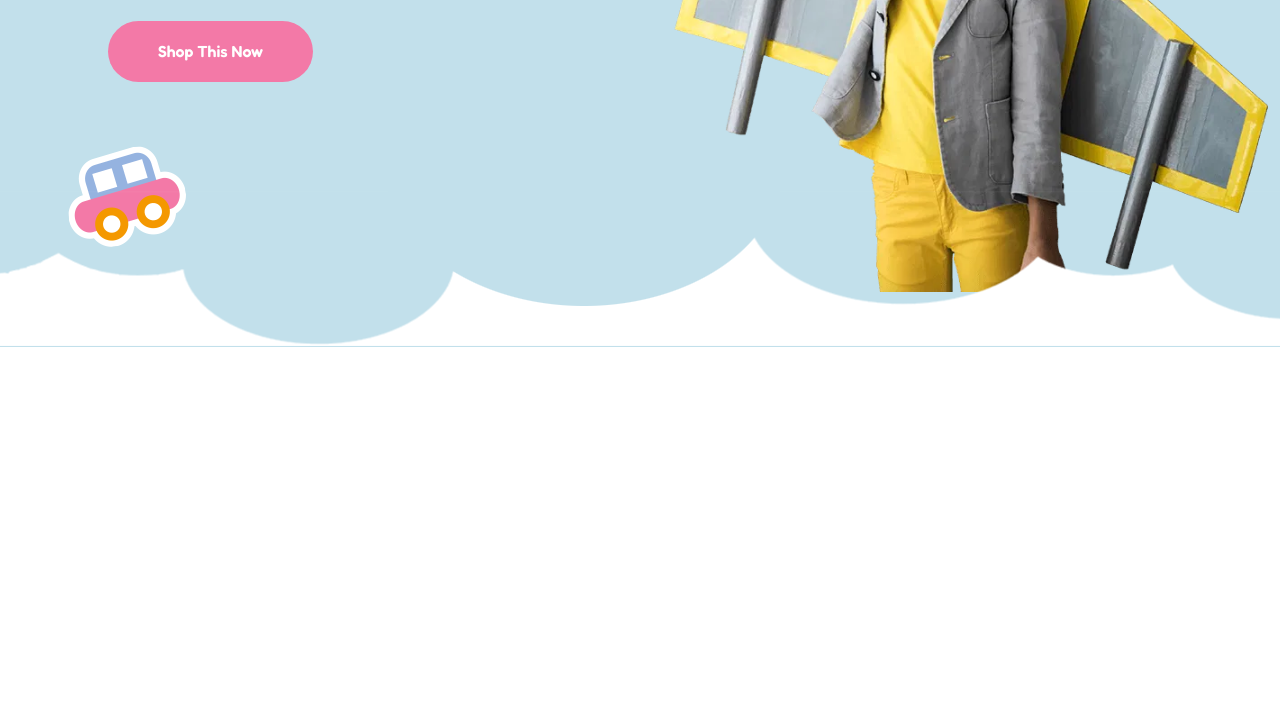
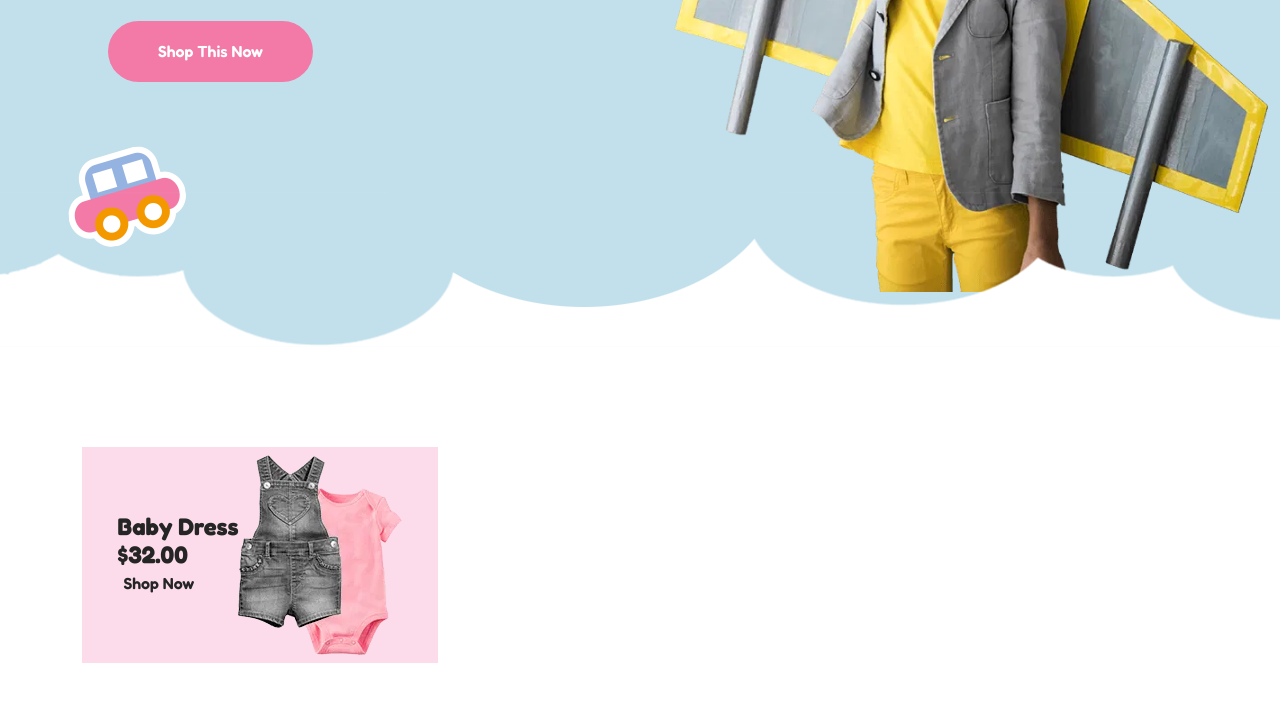
Before and after one commit to ompateldev/wooden_toys-, a plain HTML site: page index.html in a window 1280 px wide. Shown: the part 609-1310 px from the top of the page. Before the commit the page ends 1056 px from the top, so only its background shows below. Drawn offline with nearby package versions, Linux system fonts and the light colour scheme; a web font is replaced by a local one.

Commit message:
Added product images

```diff
--- a/index.html
+++ b/index.html
@@ -145,7 +145,20 @@
         <div class="container">
             <div class="row">
                 <div class="col-lg-4">
-                    <div class="product_"></div>
+                    <div
+                        class="product_content  bg-lightpink p-2 px-4 d-flex flex-row-reverse align-items-center justify-content-center">
+                        <div class="product_image">
+                            <img src="images/image/product_imge1.webp" class="img-fluid" alt="">
+                        </div>
+                        <div class="product_info">
+                            <div class="d-flex flex-column align-items-baseline justify-content-start">
+                                <h4 class="product_title fw-bold">Baby Dress</h4>
+                                <h4 class="product_title fw-bold">$32.00</h4>
+                            </div>
+                            <button class=" border-0 bg-transparent  "> <a href="#"
+                                    class=" fw-semibold border-0 text-decoration-none">Shop Now</a></button>
+                        </div>
+                    </div>
                 </div>
             </div>
         </div>
--- a/style.css
+++ b/style.css
@@ -2,8 +2,11 @@
   --title-font: "Fredoka", sans-serif;
   --body-font: "Inter", sans-serif;
 
-  --bg-lightblue: #95b3e0;
-  --bg-lightpink: #f379a7;
+  --bg-blue: #95b3e0;
+  --bg-pink: #f379a7;
+
+  --bg-lightpink: #fcdcea;
+  --bg-light:  #e4f6fe;
 
   --section-padding: 100px;
 
@@ -40,11 +43,18 @@ a {
 }
 
 .bg-blue {
-  background-color: var(--bg-lightblue);
+  background-color: var(--bg-blue);
 }
 
 .bg-pink {
+  background-color: var(--bg-pink);
+}
+
+.bg-lightpink {
   background-color: var(--bg-lightpink);
+}
+.bg-light {
+  background-color: var(--bg-light);
 }
 
 /* -------------- common css end --------------- */
@@ -95,7 +105,7 @@ a {
   padding: 0 44px;
 }
 .btn-shop:hover {
-  background-color: var(--bg-lightblue);
+  background-color: var(--bg-blue);
   transition: 0.3s;
 }
 .design-bottom {
@@ -105,7 +115,7 @@ a {
   background-position: center;
   background-repeat: no-repeat;
   position: absolute;
-  bottom: 0;
+  bottom: -1px;
 }
 .best_kids_content {
   margin-top: 60px;
@@ -118,31 +128,25 @@ a {
   margin-top: 60px;
 }
 /* -------------- hero section  end --------------- */
+/* -------------- product-category start --------------- */
+
+.product-category {
+  width: 100%;
+  height: auto;
+  float: left;
+}
 
 
 
-
-
-
-
-
-
-
-
-
-
-
-
-
+/* -------------- product-category end --------------- */
 
 /* Extra small devices (phones, 600px and down) */
 @media only screen and (max-width: 600px) {
   .best_kids_boy-image {
     background: url(images/image/boy-imge.webp) no-repeat center;
     background-size: contain;
-    height: 100vh;
+    height: 80vh;
     width: 100%;
-    margin-top: 100px;
   }
 
   .design-bottom {
```
Also changed, not shown: images/image/product_imge1.webp (added), images/image/product_imge2.webp (added), images/image/product_imge3.webp (added).
